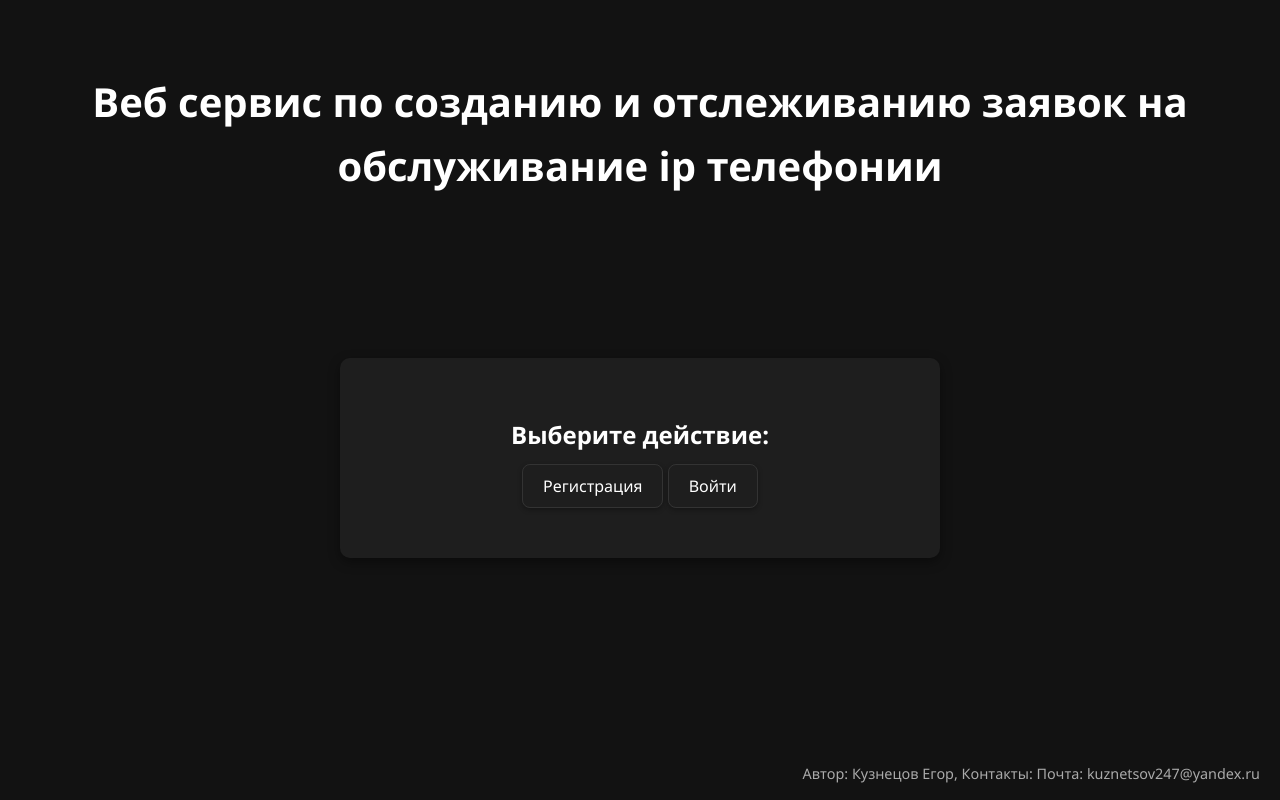
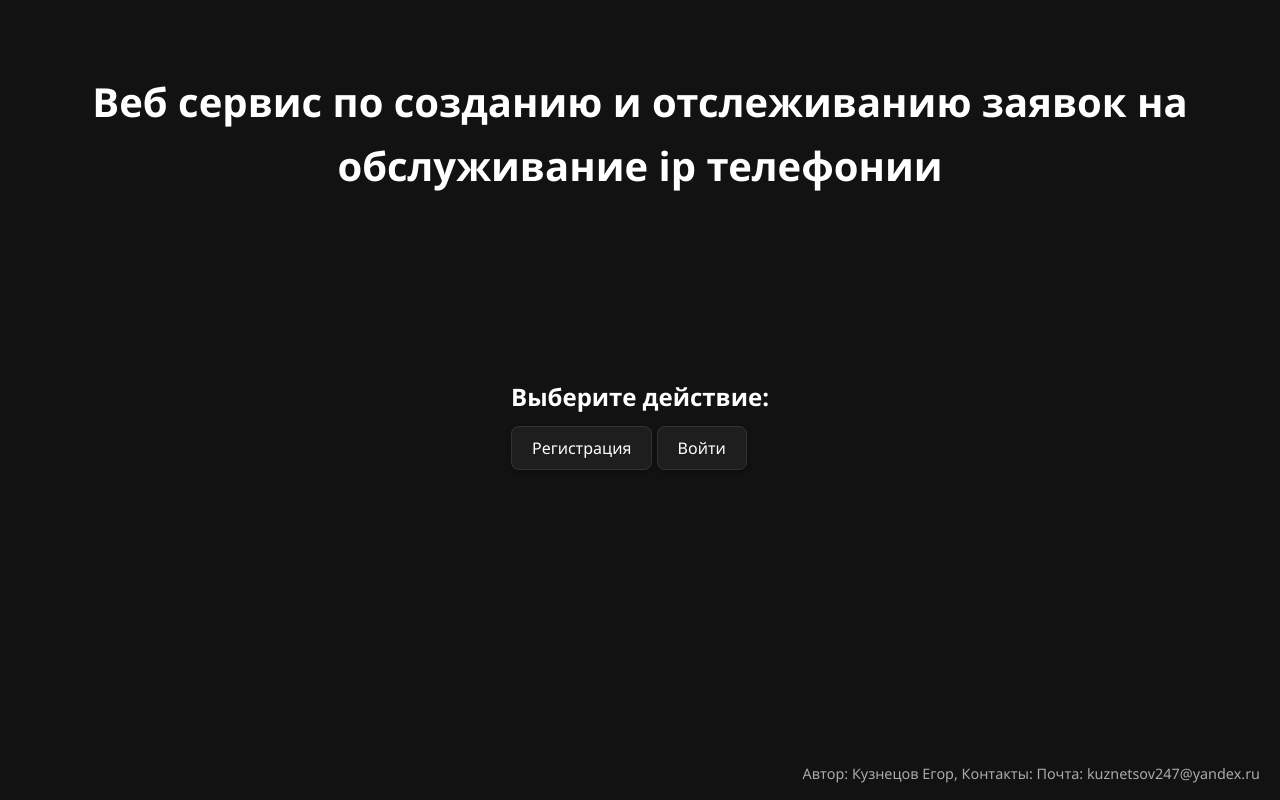
Before and after one commit to s3br1ng/VSFCASO, a plain HTML site: page static/index.html in a window 1280 px wide. Drawn offline with Linux system fonts and the light colour scheme.

Commit message:
Update styles.css

```diff
--- a/static/styles.css
+++ b/static/styles.css
@@ -60,8 +60,6 @@ h2 {
 }
 
 /* Базовый контейнер для всех страниц */
-.container-base,
-.container-small,
 .container-wide {
     background-color: #1e1e1e;
     padding: 20px;
```
